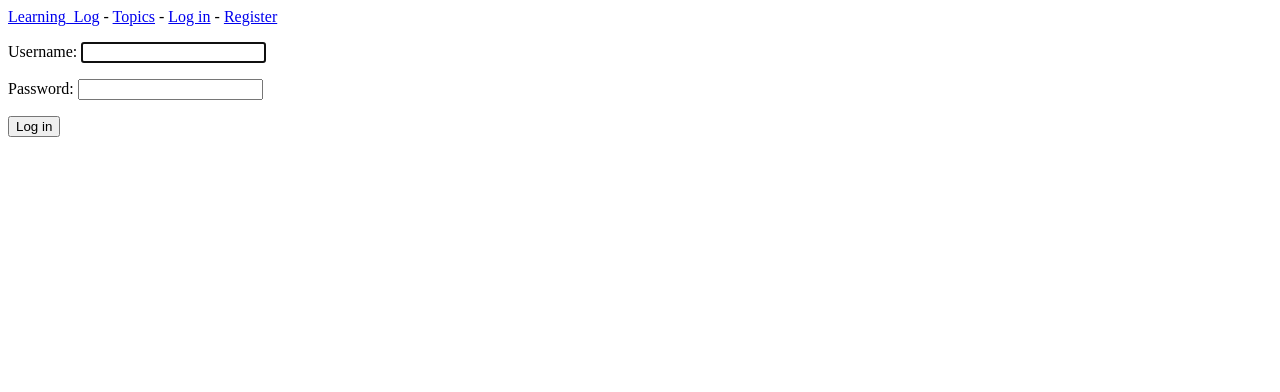
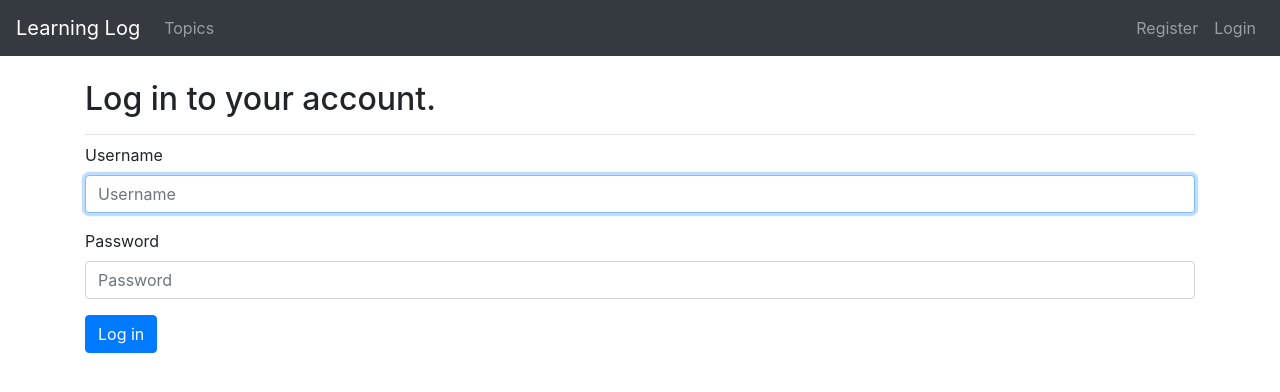
Before and after one commit to jlrocha99/Learning_Logs, a Django app: page /users/login/ in a window 1280 px wide. Shown: the top 392 px of the page. Run offline with Django 4.2, Linux system fonts and the light colour scheme; some libraries are stand-ins or nearby versions.

Commit message:
Styling home and login page with bootstrap4

```diff
--- a/learning_log/settings.py
+++ b/learning_log/settings.py
@@ -34,6 +34,9 @@ INSTALLED_APPS = [
     #My apps
     'learning_logs',
     'users',
+
+    #Third party apps.
+    'bootstrap4',
 
     #Default django apps
     'django.contrib.admin',
--- a/learning_logs/templates/learning_logs/base.html
+++ b/learning_logs/templates/learning_logs/base.html
@@ -1,13 +1,64 @@
-<p>
-    <a href="{% url 'learning_logs:index' %}">Learning_Log</a> -
-    <a href="{% url 'learning_logs:topics' %}">Topics</a> -
-    {% if user.is_authenticated %}
-      Hello, {{ user.username }}.
-      <a href="{% url 'users:logout' %}">Log out</a>
-    {% else %}
-      <a href="{% url 'users:login' %}">Log in</a> -
-      <a href="{% url 'users:register' %}">Register</a>
-    {% endif %}
-</p>
+{% load bootstrap4 %}
 
-{% block content %}{% endblock content %}
+<!doctype html>
+<html lang="en">
+<head>
+
+  <meta charset="utf-8">
+  <meta name="viewport" content="widht=device-widht, initial-scale=1, shrink-to-fit=no">
+  <title>Learning Log</title>
+
+  {% bootstrap_css %}
+   {% bootstrap_javascript jquery='full' %}
+
+</head>
+<body>
+
+  <nav class="navbar navbar-expand-md navbar-dark bg-dark mb-4 ">
+
+    <a class="navbar-brand" href="{% url 'learning_logs:index' %">
+        Learning Log</a>
+
+    <button class="navbar-toggler" type="button" data-toggle="collapse"
+        data-target="#navbarCollapse" aria-controls="navbarCollapse"
+        aria-expanded="false" aria-label="Toggle navigation">
+       <span class="navbar-toggler-icon"></span></button>
+       <div class="collapse navbar-collapse" id="navbarCollapse">
+         <ul class="navbar-nav mr-auto">
+           <li class="nav-item">
+            <a class="nav-link" href="{% url 'learning_logs:topics'%}">
+                Topics</a></li>
+            </ul>
+          <ul class="navbar-nav ml-auto">
+            {% if user.is_authenticated %}
+              <li class="nav-item">
+                <span class="navbar-text">Hello, {{ user.username }}.</span>
+              </li>
+              <li class="nav-item">
+                <a class="nav-link" href="{% url 'users:logout' %}">Logout</a>
+              </li>
+            {% else %}
+              <li class="nav-item">
+                <a class="nav-link" href="{% url 'users:register' %}">Register</a>
+              </li>
+              <li class="nav-item">
+                <a class="nav-link" href="{% url 'users:login' %}">Login</a>
+              </li>
+            {% endif %}
+          </ul>
+        </div>
+
+  </nav>
+  <main role="main" class="container">
+    <div class="pb-2 mb-2 border-bottom">
+      {% block page_header %}{% endblock page_header %}
+    </div>
+    <div>
+      {% block content %}{% endblock content %}
+    </div>
+
+  </main>
+
+</body>
+
+</html>
--- a/users/templates/registration/login.html
+++ b/users/templates/registration/login.html
@@ -1,18 +1,19 @@
 {% extends "learning_logs/base.html" %}
+{% load bootstrap4 %}
+
+{% block page_header %}
+  <h2>Log in to your account.</h2>
+{% endblock page_header %}
 
 {% block content %}
+  <form method="post" action="{% url 'users:login' %}" class="form">
+    {% csrf_token %}
+    {% bootstrap_form form %}
+    {% buttons %}
+      <button name="submit" class="btn btn-primary">Log in</button>
+    {% endbuttons %}
 
-  {% if form.errors %}
-    <p>Your username and password didn't match. Please try again.</p>
-  {% endif %}
-
-  <form method="post" action="{% url 'users:login' %}">
-    {% csrf_token %}
-    {{ form.as_p }}
-
-    <button name="submit">Log in</button>
     <input type="hidden" name="next"
-      value="{% url 'learning_logs:index' %}" />
+      value="{% url 'learning_logs:index' %}">
   </form>
-
-  {% endblock content %}
+{% endblock content %}
```
Also changed, not shown: learning_logs/templates/learning_logs/index.html (+13 -4 lines), db.sqlite3, 3 other files.
